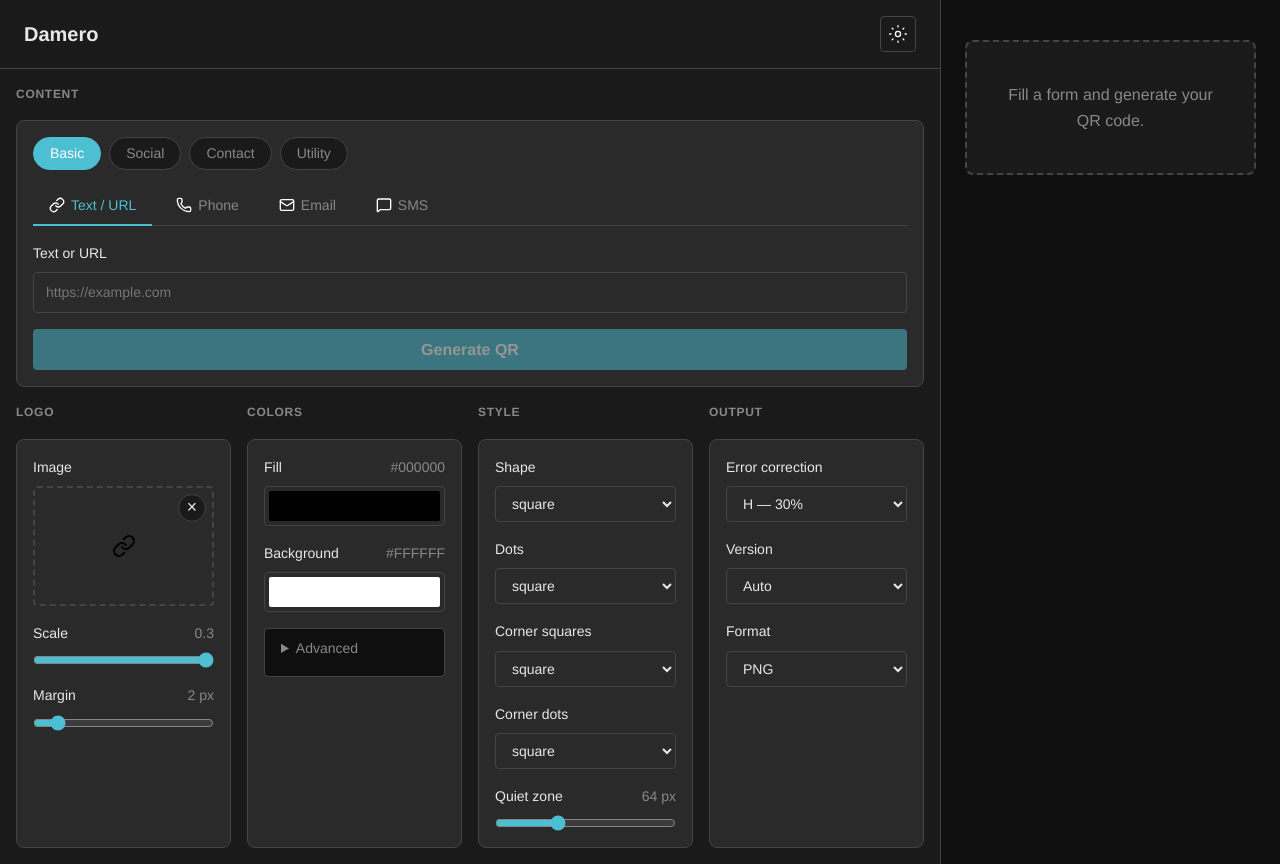
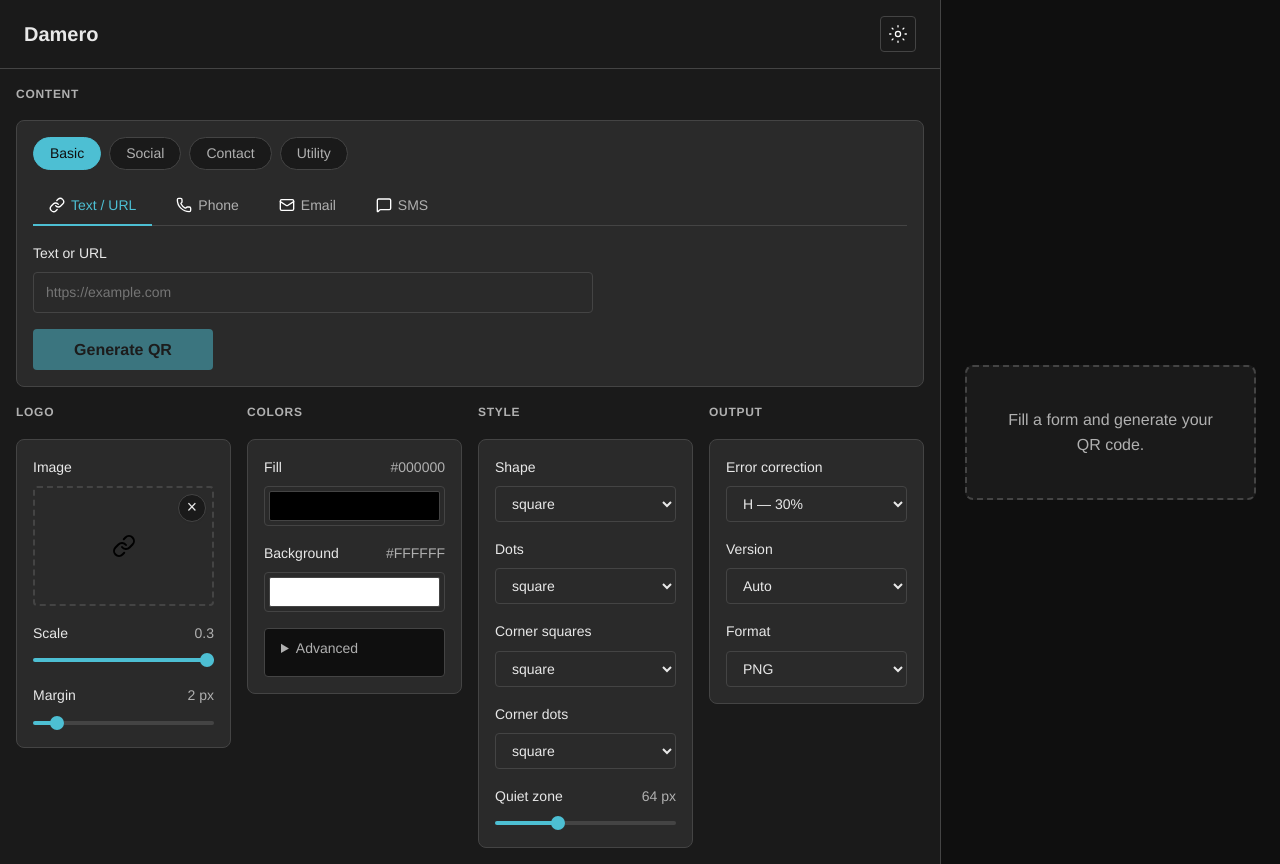
Before and after one commit to andr-migue/damero, a React (Vite) app: page / in a window 1280 px wide. Built offline with nearby package versions, Linux system fonts and the light colour scheme.

Commit message:
fix css bugs

```diff
--- a/index.html
+++ b/index.html
@@ -3,7 +3,8 @@
   <head>
     <meta charset="UTF-8" />
     <meta name="viewport" content="width=device-width, initial-scale=1.0" />
-    <title>damero</title>
+    <meta name="description" content="Generate customizable QR codes in your browser. Add a logo, pick colors and styles, and download as SVG or PNG. Nothing leaves your device." />
+    <title>Damero — QR code generator</title>
   </head>
   <body>
     <div id="root"></div>
--- a/src/app/providers/ToastProvider.css
+++ b/src/app/providers/ToastProvider.css
@@ -24,13 +24,13 @@
     font-size: var(--font-size-sm);
     pointer-events: auto;
     text-align: left;
-    animation: toast-in 0.15s ease-out;
+    animation: toast-in var(--transition) ease-out;
 }
 
 .toast--info { border-left-color: var(--color-accent); }
-.toast--success { border-left-color: #4ade80; }
-.toast--warning { border-left-color: #facc15; }
-.toast--error { border-left-color: #f87171; }
+.toast--success { border-left-color: var(--color-success); }
+.toast--warning { border-left-color: var(--color-warning); }
+.toast--error { border-left-color: var(--color-danger); }
 
 @keyframes toast-in {
     from { opacity: 0; transform: translateY(8px); }
--- a/src/features/generator/ConfigPanel/ConfigPanel.css
+++ b/src/features/generator/ConfigPanel/ConfigPanel.css
@@ -33,7 +33,7 @@
     border: 1px solid var(--color-border);
     border-radius: var(--radius-sm);
     cursor: pointer;
-    transition: background 0.15s, border-color 0.15s;
+    transition: background var(--transition), border-color var(--transition);
 }
 
 .config-panel__theme:hover {
@@ -57,6 +57,7 @@
     grid-template-columns: repeat(4, minmax(0, 1fr));
     gap: var(--space-sm);
     align-content: start;
+    align-items: start;
     padding: var(--space-sm);
 }
 
@@ -95,7 +96,6 @@
     display: flex;
     flex-direction: column;
     gap: var(--space-sm);
-    height: 100%;
     padding: var(--space-sm);
     background: var(--color-surface-elevated);
     border: 1px solid var(--color-border);
@@ -107,7 +107,7 @@
     flex-direction: column;
     gap: var(--space-xs);
     padding: var(--space-xs) var(--space-sm);
-    background: var(--color-bg);
+    background: var(--color-inset);
     border: 1px solid var(--color-border);
     border-radius: var(--radius-sm);
 }
--- a/src/features/generator/ConfigPanel/Section.tsx
+++ b/src/features/generator/ConfigPanel/Section.tsx
@@ -8,7 +8,7 @@ interface SectionProps {
 export function Section({ title, children }: SectionProps) {
     return (
         <section className="section">
-            <h3 className="section__title">{title}</h3>
+            <h2 className="section__title">{title}</h2>
             <div className="section__body">{children}</div>
         </section>
     )
--- a/src/features/generator/Preview/Preview.css
+++ b/src/features/generator/Preview/Preview.css
@@ -1,6 +1,7 @@
 .preview {
     grid-area: preview;
     display: flex;
+    align-items: center;
     justify-content: center;
     padding: var(--space-lg) var(--space-md);
     background: var(--color-surface-content);
@@ -10,7 +11,6 @@
 .preview__inner {
     position: sticky;
     top: var(--space-lg);
-    align-self: flex-start;
     display: flex;
     flex-direction: column;
     align-items: center;
@@ -43,11 +43,11 @@
     padding: var(--space-xs) var(--space-sm);
     background: var(--color-accent);
     border-radius: var(--radius-sm);
-    color: var(--color-neutral-0);
+    color: var(--color-on-accent);
     font-weight: 600;
     text-align: center;
     text-decoration: none;
-    transition: background 0.15s;
+    transition: background var(--transition);
 }
 
 .preview__download:hover {
--- a/src/features/qrTypes/TypePicker.css
+++ b/src/features/qrTypes/TypePicker.css
@@ -20,7 +20,7 @@
     font: inherit;
     font-size: var(--font-size-sm);
     font-weight: 500;
-    transition: background 0.15s, color 0.15s, border-color 0.15s;
+    transition: background var(--transition), color var(--transition), border-color var(--transition);
 }
 
 .type-picker__category:hover {
@@ -31,7 +31,7 @@
 .type-picker__category[aria-selected='true'] {
     background: var(--color-accent);
     border-color: var(--color-accent);
-    color: var(--color-neutral-0);
+    color: var(--color-on-accent);
 }
 
 .type-picker__types {
@@ -55,7 +55,7 @@
     font: inherit;
     font-size: var(--font-size-sm);
     white-space: nowrap;
-    transition: color 0.15s, border-color 0.15s;
+    transition: color var(--transition), border-color var(--transition);
 }
 
 .type-picker__type:hover {
--- a/src/styles/colors.css
+++ b/src/styles/colors.css
@@ -1,5 +1,4 @@
 :root {
-  /* Primary — Teal */
   --color-primary-1: #e0f5f7;
   --color-primary-2: #b3e5ed;
   --color-primary-3: #80d3e1;
@@ -10,18 +9,6 @@
   --color-primary-8: #0c434d;
   --color-primary-9: #07282e;
 
-  /* Secondary — Indigo */
-  --color-secondary-1: #eef0ff;
-  --color-secondary-2: #c7d2fe;
-  --color-secondary-3: #a5b4fc;
-  --color-secondary-4: #818cf8;
-  --color-secondary-5: #6366f1;
-  --color-secondary-6: #4f46e5;
-  --color-secondary-7: #4338ca;
-  --color-secondary-8: #3730a3;
-  --color-secondary-9: #312e81;
-
-  /* Neutral — blanco a negro */
   --color-neutral-0:  #ffffff;
   --color-neutral-1:  #f5f5f5;
   --color-neutral-2:  #e8e8e8;
@@ -33,5 +20,14 @@
   --color-neutral-8:  #2a2a2a;
   --color-neutral-9:  #1a1a1a;
   --color-neutral-10: #0f0f0f;
-  --color-neutral-11: #000000;
+
+  --color-success: #16a34a;
+  --color-warning: #ca8a04;
+  --color-danger:  #dc2626;
 }
+
+[data-theme='dark'] {
+  --color-success: #4ade80;
+  --color-warning: #facc15;
+  --color-danger:  #f87171;
+}
--- a/src/styles/reset.css
+++ b/src/styles/reset.css
@@ -4,18 +4,28 @@
   padding: 0;
 }
 
-html {
-  scroll-behavior: smooth;
+html, body, #root {
+  height: 100%;
 }
 
 body {
+  background-color: var(--color-bg);
+  color: var(--color-text);
   font-family: var(--font-base);
   font-size: var(--font-size-base);
-  color: var(--color-text);
-  background-color: var(--color-bg);
   line-height: 1.6;
 }
 
-html, body, #root {
-  height: 100%;
+:focus-visible {
+  outline: 2px solid var(--color-accent);
+  outline-offset: 2px;
 }
+
+@media (prefers-reduced-motion: reduce) {
+  *, *::before, *::after {
+    animation-duration: 0.01ms !important;
+    animation-iteration-count: 1 !important;
+    transition-duration: 0.01ms !important;
+    scroll-behavior: auto !important;
+  }
+}
--- a/src/styles/tokens.css
+++ b/src/styles/tokens.css
@@ -1,69 +1,61 @@
 :root {
-  /* Light mode */
-  --color-bg: var(--color-primary-2);
+  color-scheme: light;
+
+  --color-bg: var(--color-neutral-2);
   --color-surface: var(--color-neutral-1);
   --color-surface-content: var(--color-neutral-2);
   --color-surface-elevated: var(--color-neutral-0);
+  --color-inset: var(--color-neutral-2);
   --color-text: var(--color-neutral-9);
-  --color-text-muted: var(--color-neutral-5);
-  --color-accent: var(--color-primary-4);
-  --color-accent-hover: var(--color-primary-3);
+  --color-text-muted: var(--color-neutral-6);
+  --color-accent: var(--color-primary-6);
+  --color-accent-hover: var(--color-primary-7);
   --color-accent-subtle: var(--color-primary-1);
-  --color-secondary: var(--color-secondary-5);
-  --color-secondary-hover: var(--color-secondary-6);
+  --color-on-accent: var(--color-neutral-0);
   --color-border: var(--color-neutral-3);
   --color-border-strong: var(--color-neutral-4);
 
-  /* Typography */
   --font-base: 'Helvetica Neue', Helvetica, Arial, sans-serif;
   --font-size-xs: 0.75rem;
   --font-size-sm: 0.875rem;
   --font-size-base: 1rem;
   --font-size-lg: 1.25rem;
-  --font-size-xl: 2rem;
-  --font-size-2xl: 3rem;
 
-  /* Spacing */
   --space-xs: 0.5rem;
   --space-sm: 1rem;
   --space-md: 1.5rem;
   --space-lg: 2.5rem;
-  --space-xl: 4rem;
 
-  /* Shape */
   --radius-sm: 4px;
   --radius-md: 8px;
-  --radius-lg: 12px;
 
-  /* Elevation */
   --shadow-sm: 0 1px 2px rgba(0, 0, 0, 0.05);
   --shadow-md: 0 4px 12px rgba(0, 0, 0, 0.08);
 
-  /* Layout */
-  --config-panel-width: 400px;
-  --breakpoint-md: 900px;
-
-  /* Control surface (shared by inputs, selects, etc.) */
   --control-bg: var(--color-surface-elevated);
   --control-border: var(--color-border);
   --control-radius: var(--radius-sm);
   --control-padding-y: 0.5rem;
   --control-padding-x: 0.75rem;
   --control-focus-ring: 0 0 0 3px var(--color-accent-subtle);
+
+  --transition: 0.15s;
 }
 
 [data-theme='dark'] {
-  --color-bg:              var(--color-neutral-10);
-  --color-surface:         var(--color-neutral-9);
+  color-scheme: dark;
+
+  --color-bg: var(--color-neutral-10);
+  --color-surface: var(--color-neutral-9);
   --color-surface-content: var(--color-neutral-10);
   --color-surface-elevated: var(--color-neutral-8);
-  --color-border:          var(--color-neutral-7);
-  --color-border-strong:   var(--color-neutral-6);
-  --color-text:            var(--color-neutral-2);
-  --color-text-muted:      var(--color-neutral-5);
-  --color-accent:          var(--color-primary-4);
-  --color-accent-hover:    var(--color-primary-6);
-  --color-accent-subtle:   var(--color-primary-9);
-  --color-secondary:       var(--color-secondary-4);
-  --color-secondary-hover: var(--color-secondary-3);
+  --color-inset: var(--color-neutral-10);
+  --color-text: var(--color-neutral-2);
+  --color-text-muted: var(--color-neutral-4);
+  --color-accent: var(--color-primary-4);
+  --color-accent-hover: var(--color-primary-3);
+  --color-accent-subtle: var(--color-primary-9);
+  --color-on-accent: var(--color-neutral-10);
+  --color-border: var(--color-neutral-7);
+  --color-border-strong: var(--color-neutral-6);
 }
--- a/src/ui/Slider.tsx
+++ b/src/ui/Slider.tsx
@@ -12,10 +12,13 @@ interface SliderProps {
 }
 
 export function Slider({ label, value, min, max, step, unit, disabled, onChange }: SliderProps) {
+    const fill = `${((value - min) / (max - min)) * 100}%`
+
     return (
         <Field label={label} hint={unit ? `${value} ${unit}` : value} disabled={disabled}>
             <input
                 className="field__range"
+                style={{ '--fill': fill } as React.CSSProperties}
                 type="range"
                 min={min}
                 max={max}
--- a/src/ui/ui.css
+++ b/src/ui/ui.css
@@ -33,7 +33,7 @@
     border: 1px solid var(--control-border);
     border-radius: var(--control-radius);
     font: inherit;
-    transition: border-color 0.15s, box-shadow 0.15s;
+    transition: border-color var(--transition), box-shadow var(--transition);
 }
 
 .field__input:hover,
@@ -50,21 +50,83 @@
 
 .field__range {
     width: 100%;
-    accent-color: var(--color-accent);
+    height: 16px;
+    appearance: none;
+    background: transparent;
+    cursor: pointer;
+}
+
+.field__range::-webkit-slider-runnable-track {
+    height: 4px;
+    background: linear-gradient(
+        to right,
+        var(--color-accent) var(--fill, 0%),
+        var(--color-border) var(--fill, 0%)
+    );
+    border-radius: 999px;
+}
+
+.field__range::-moz-range-track {
+    height: 4px;
+    background: linear-gradient(
+        to right,
+        var(--color-accent) var(--fill, 0%),
+        var(--color-border) var(--fill, 0%)
+    );
+    border-radius: 999px;
+}
+
+.field__range::-webkit-slider-thumb {
+    appearance: none;
+    width: 14px;
+    height: 14px;
+    margin-top: -5px;
+    background: var(--color-accent);
+    border: none;
+    border-radius: 50%;
+    transition: transform var(--transition);
+}
+
+.field__range::-moz-range-thumb {
+    width: 14px;
+    height: 14px;
+    background: var(--color-accent);
+    border: none;
+    border-radius: 50%;
+    transition: transform var(--transition);
+}
+
+.field__range:hover::-webkit-slider-thumb {
+    transform: scale(1.15);
+}
+
+.field__range:hover::-moz-range-thumb {
+    transform: scale(1.15);
 }
 
 .field__color {
     width: 100%;
     height: 40px;
-    padding: 0;
+    padding: 4px;
     background: var(--control-bg);
     border: 1px solid var(--control-border);
     border-radius: var(--control-radius);
     cursor: pointer;
 }
 
-.field__color::-webkit-color-swatch-wrapper { padding: 4px; }
-.field__color::-webkit-color-swatch { border: none; border-radius: 2px; }
+.field__color::-webkit-color-swatch-wrapper {
+    padding: 0;
+}
+
+.field__color::-webkit-color-swatch {
+    border: 1px solid var(--color-border);
+    border-radius: 2px;
+}
+
+.field__color::-moz-color-swatch {
+    border: 1px solid var(--color-border);
+    border-radius: 2px;
+}
 
 .checkbox {
     display: flex;
@@ -75,7 +137,7 @@
     cursor: pointer;
 }
 
-.checkbox input[type="checkbox"] {
+.checkbox input[type='checkbox'] {
     accent-color: var(--color-accent);
 }
 
@@ -83,6 +145,7 @@
     display: flex;
     flex-direction: column;
     gap: var(--space-sm);
+    max-width: 560px;
 }
 
 .form__row {
@@ -92,15 +155,17 @@
 }
 
 .form__submit {
-    padding: var(--space-xs) var(--space-sm);
+    align-self: flex-start;
+    min-width: 180px;
+    padding: var(--control-padding-y) var(--space-md);
     background: var(--color-accent);
-    color: var(--color-neutral-0);
+    color: var(--color-on-accent);
     border: none;
     border-radius: var(--radius-sm);
     font: inherit;
     font-weight: 600;
     cursor: pointer;
-    transition: background 0.15s;
+    transition: background var(--transition);
 }
 
 .form__submit:hover:not(:disabled) {
@@ -135,7 +200,7 @@
     border: 2px dashed var(--control-border);
     border-radius: var(--control-radius);
     cursor: pointer;
-    transition: border-color 0.15s, background 0.15s;
+    transition: border-color var(--transition), background var(--transition);
 }
 
 .dropzone__area:hover {
@@ -162,24 +227,24 @@
     position: absolute;
     top: 6px;
     right: 6px;
-    width: 28px;
-    height: 28px;
     display: flex;
     align-items: center;
     justify-content: center;
+    width: 28px;
+    height: 28px;
     background: var(--color-surface);
     color: var(--color-text);
     border: 1px solid var(--color-border);
     border-radius: 50%;
+    box-shadow: var(--shadow-sm);
     cursor: pointer;
     font-size: 1.1rem;
     line-height: 1;
-    box-shadow: var(--shadow-sm);
-    transition: background 0.15s, color 0.15s;
+    transition: background var(--transition), color var(--transition);
 }
 
 .dropzone__clear:hover {
     background: var(--color-accent);
-    color: var(--color-neutral-0);
+    color: var(--color-on-accent);
     border-color: transparent;
 }
```
